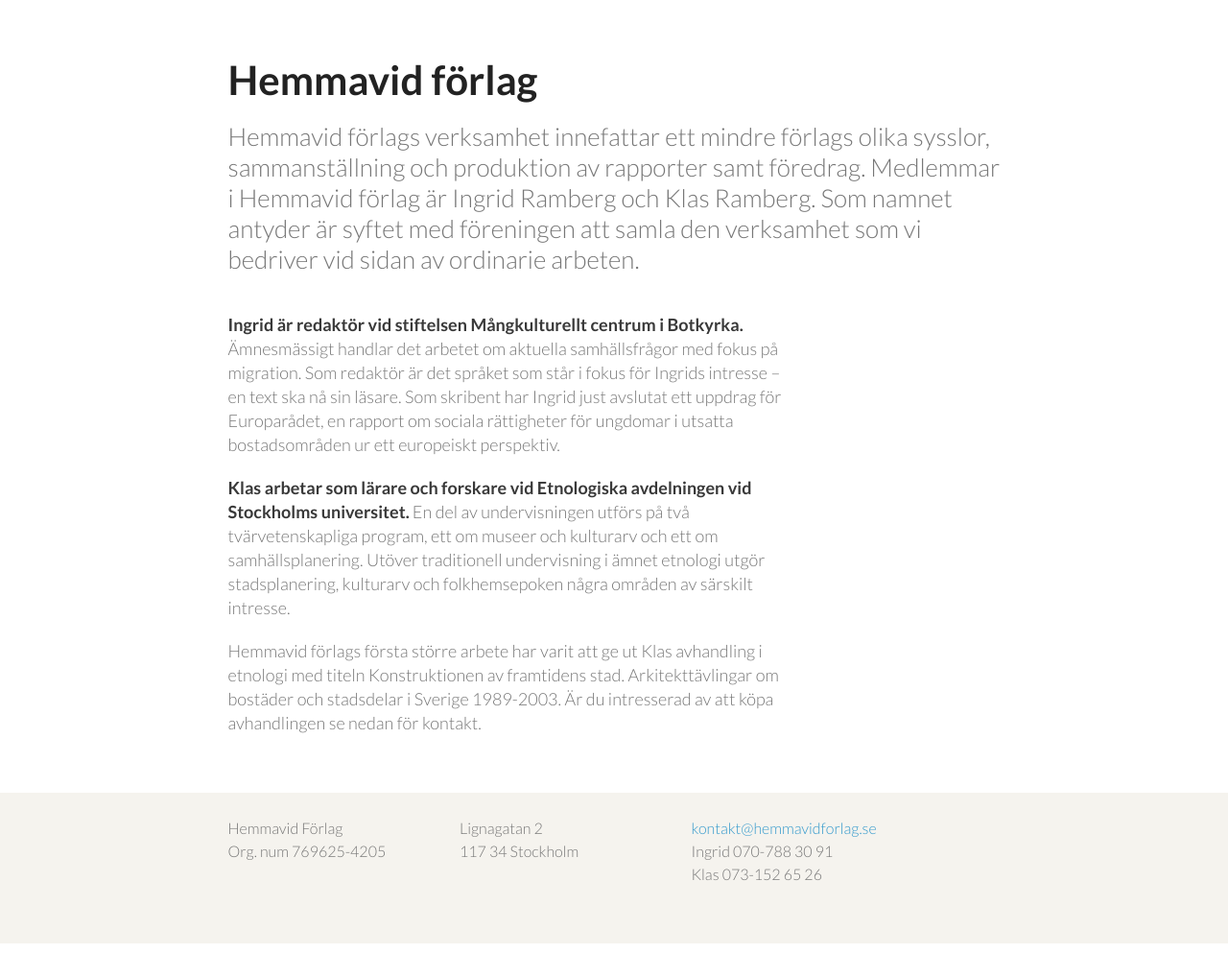
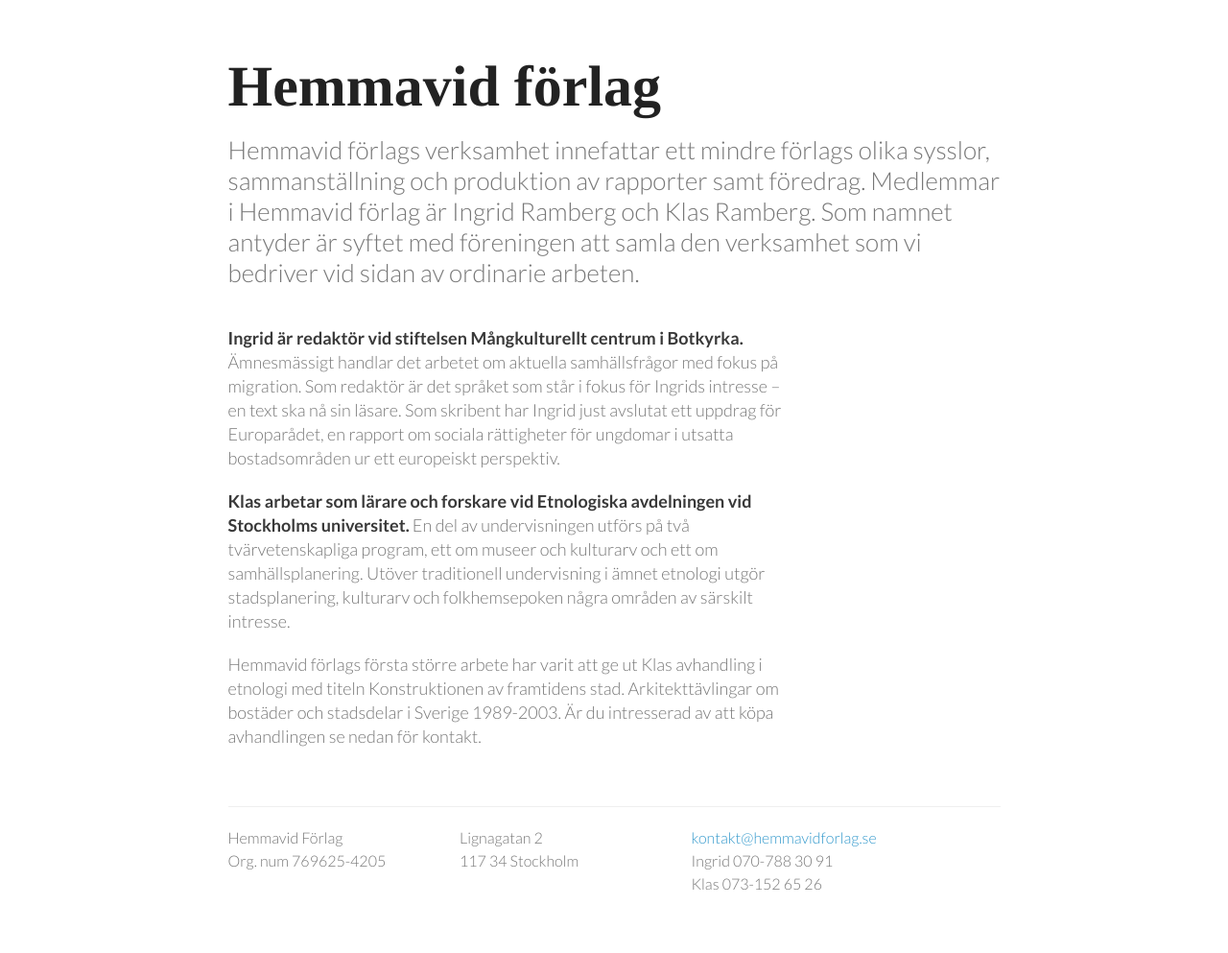
Before and after one commit to joeljunstrom/hemmavid, a plain HTML site: page index.html in a window 1280 px wide. Shown: the whole page at 96% size. Drawn offline with Linux system fonts and the light colour scheme.

Commit message:
Times for the heading, some margin fixes

```diff
--- a/assets/styles.css
+++ b/assets/styles.css
@@ -22,7 +22,7 @@
 
 h1, h2 {
   color:#222;
-  margin:0 0 20px;
+  margin:0;
 }
 
 p, ul, ol, table, pre, dl {
@@ -36,8 +36,9 @@
 }
 
 h1 {
-  font-size:42px;
-  line-height:46px;
+  font-size:60px;
+  line-height:1;
+  font-family: Times;
 }
 
 h2 {
@@ -65,13 +66,13 @@
 }
 
 #footer {
-  background: #f5f3ee;
-  padding: 25px 0 60px 0;
   margin-top: 60px;
 }
 
 #footer .vcard {
   width:805px;
+  padding: 20px 0 60px 0;
+  border-top: 1px solid #efefef;
   margin:0 auto;
 }
 
@@ -185,8 +186,13 @@
     margin: 0 20px;
   }
 
+  h1 {
+    font-size: 36px;
+  }
+
   .deck p {
-    font-size: 18px;
+    margin-top: 10px;
+    font-size: 20px;
     line-height: 25px;
   }
 
```
